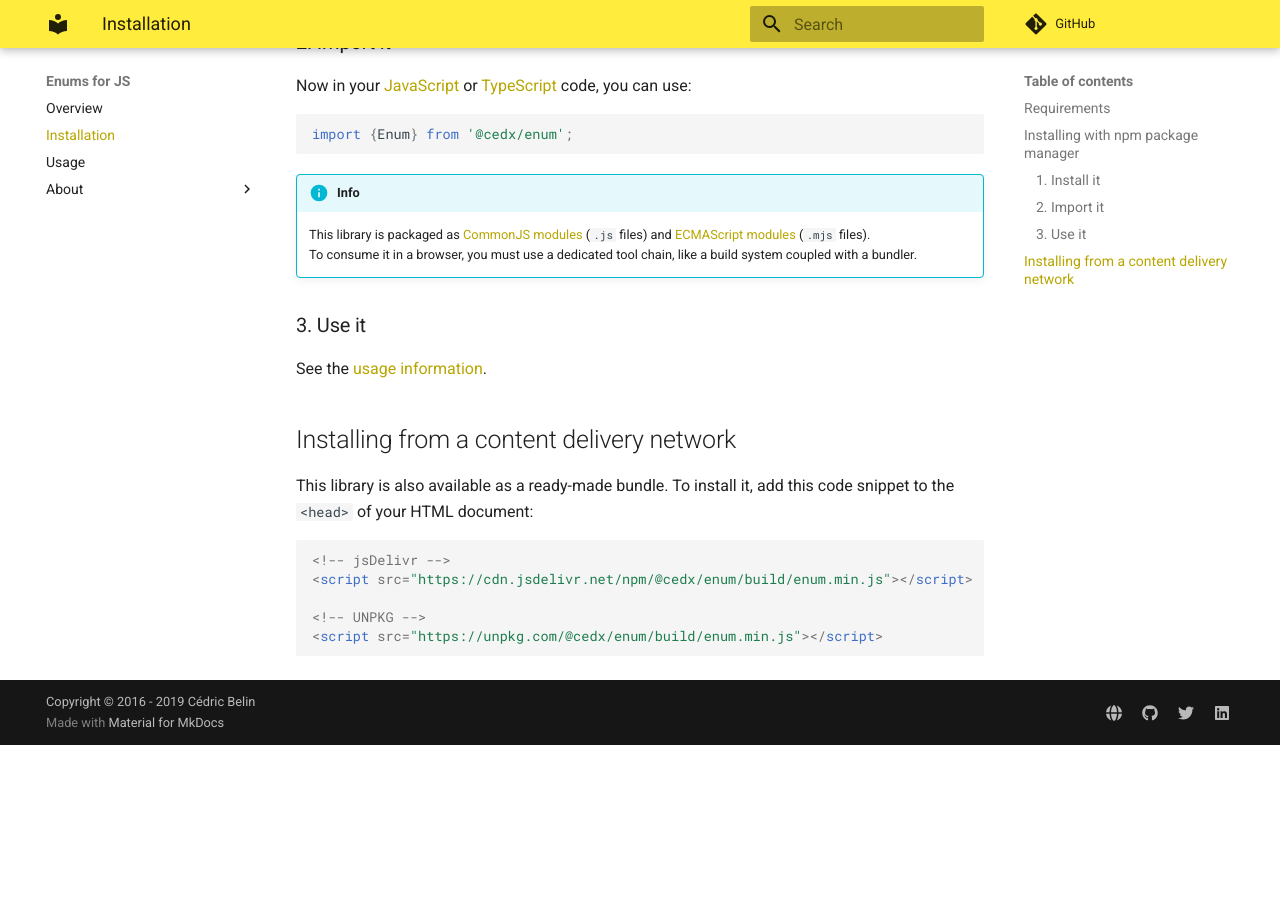
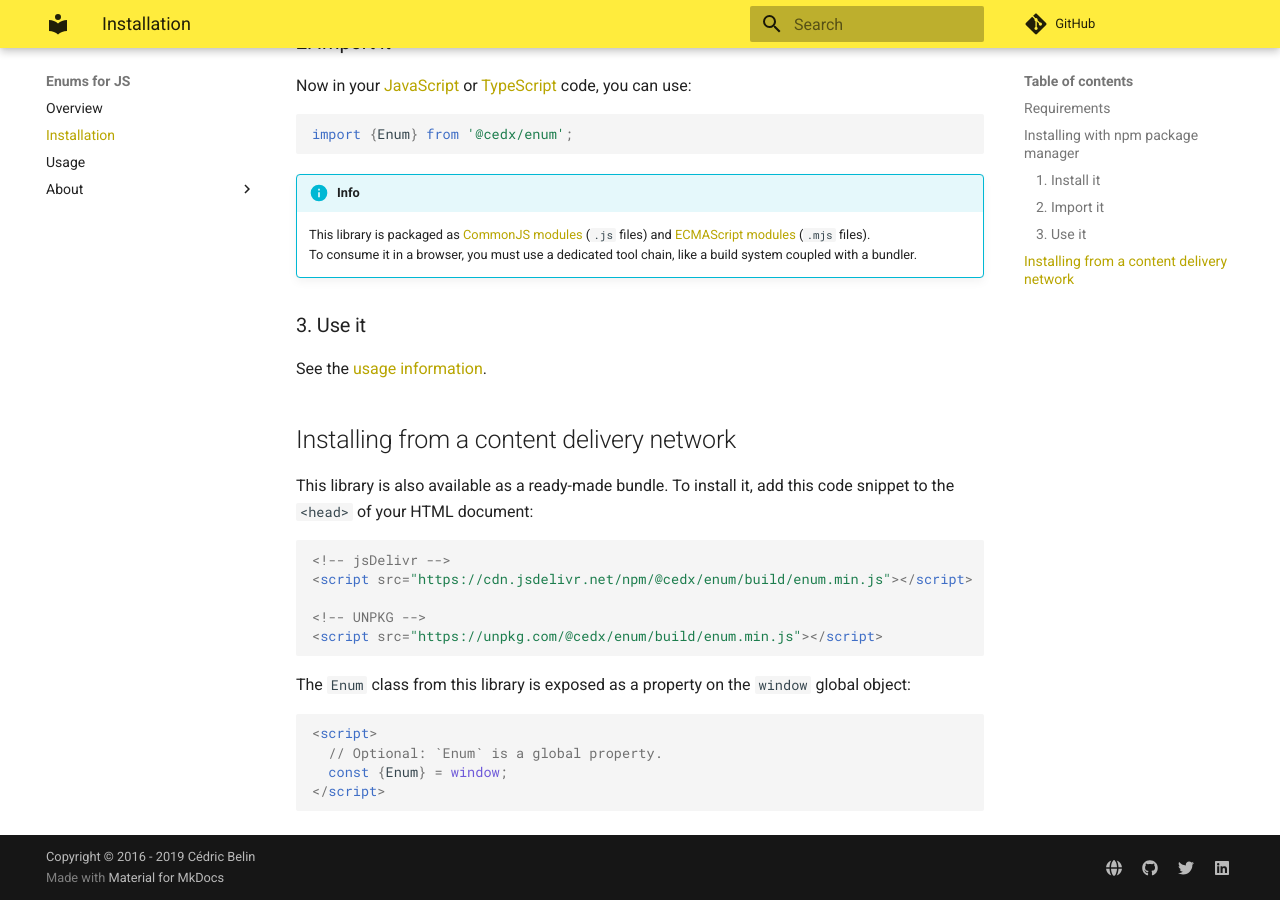
Before and after one commit to cedx/enum.js, an MkDocs documentation site: the page built from doc/installation.md, in a window 1280 px wide and 900 px high, scrolled down 891 px. Built offline with MkDocs 1.6.1 and Material for MkDocs 9.7.7, drawn with Linux system fonts in a browser that asks for light colours; comment, search, counter and statistics services are not loaded; before the commit the page ends 1636 px from its top, so only the background shows below that.

Commit message:
Updated the build system

````diff
--- a/doc/installation.md
+++ b/doc/installation.md
@@ -38,8 +38,7 @@
 ```
 
 !!! info
-    This library is packaged as [CommonJS modules](https://nodejs.org/api/modules.html) (`.js` files)
-    and [ECMAScript modules](https://nodejs.org/api/esm.html) (`.mjs` files).
+    This library is packaged as [CommonJS modules](https://nodejs.org/api/modules.html) (`.js` files) and [ECMAScript modules](https://nodejs.org/api/esm.html) (`.mjs` files).
     To consume it in a browser, you must use a dedicated tool chain, like a build system coupled with a bundler.
 
 ### 3. Use it
@@ -56,3 +55,12 @@
 <!-- UNPKG -->
 <script src="https://unpkg.com/@cedx/enum/build/enum.min.js"></script>
 ```
+
+The `Enum` class from this library is exposed as a property on the `window` global object:
+
+```html
+<script>
+  // Optional: `Enum` is a global property.
+  const {Enum} = window;
+</script>
+```
--- a/rollup.config.js
+++ b/rollup.config.js
@@ -1,6 +1,6 @@
 const resolve = require('rollup-plugin-node-resolve');
 module.exports = {
   input: 'lib/index.mjs',
-  output: {file: 'build/enum.js', format: 'iife', name: 'enum'},
+  output: {file: 'build/enum.js', format: 'iife', name: 'window', extend: true},
   plugins: [resolve()]
 };
````
Also changed, not shown: other parts of doc/installation.md (+1 -1 lines), gulpfile.js (+7 -2 lines), 1 other file.
